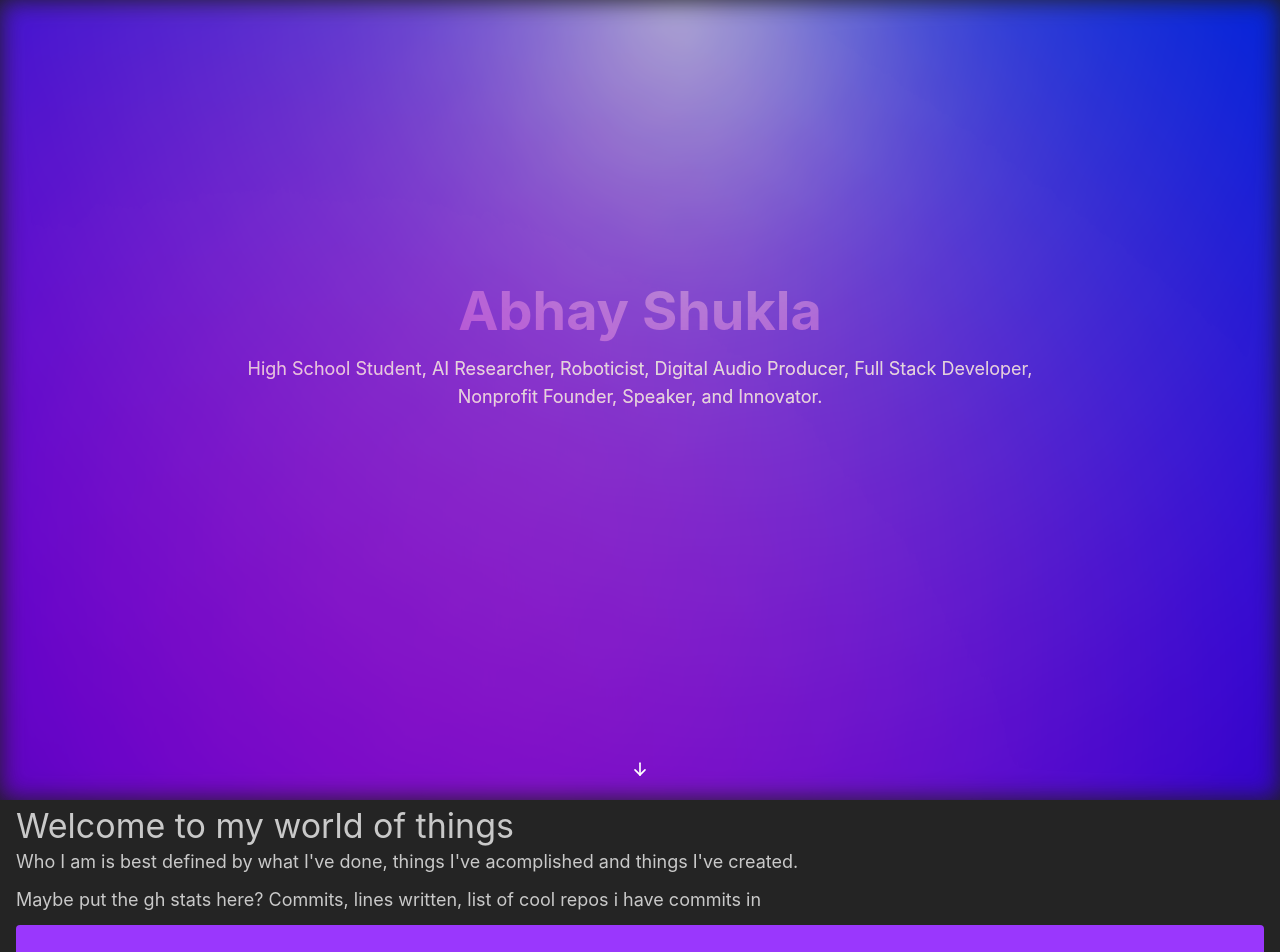
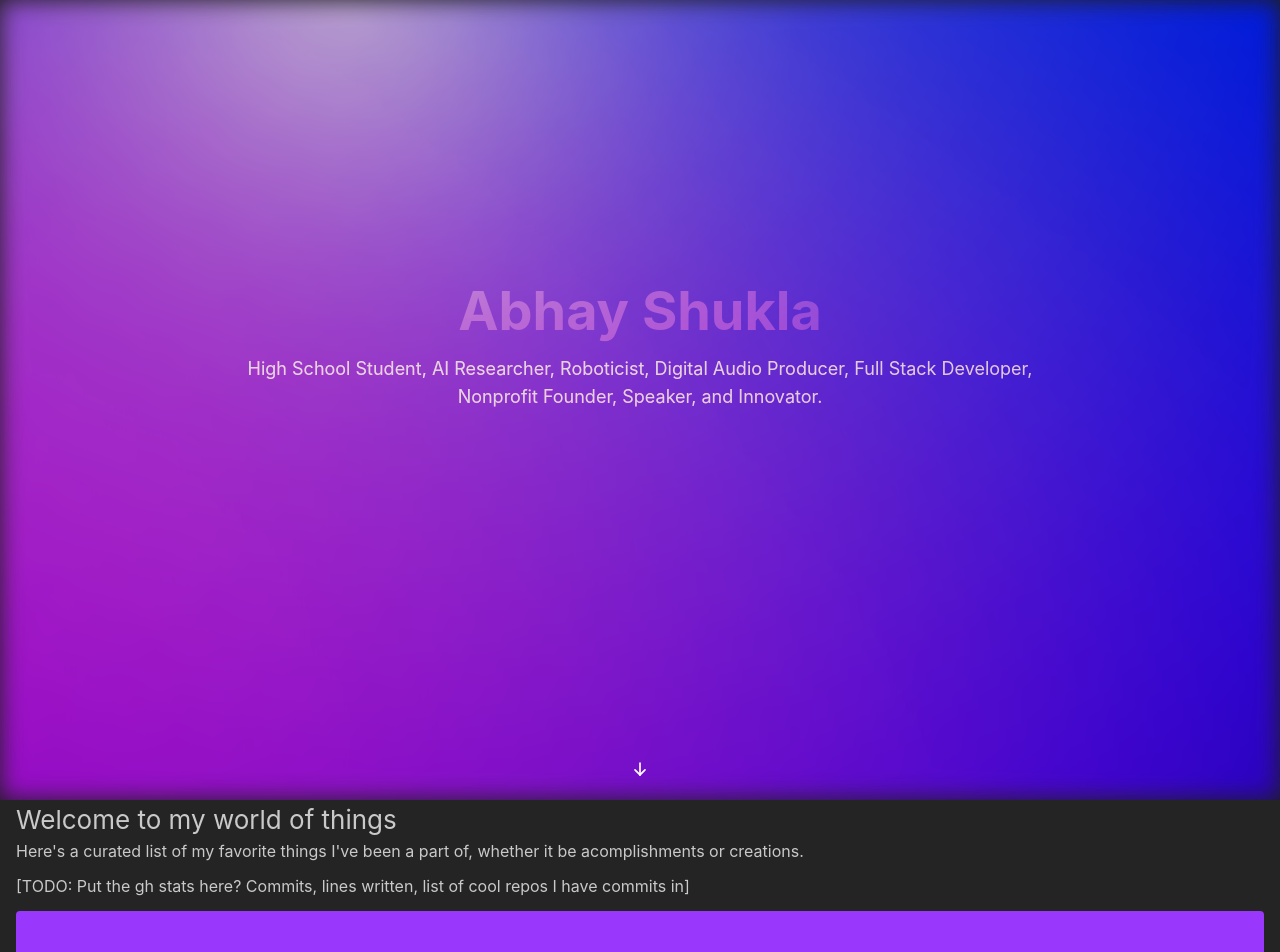
Before and after one commit to shuklabhay/shuklabhay.github.io, a React (Vite) app: page / in a window 1280 px wide. Shown: the top 952 px of the page. Built offline with nearby package versions, Linux system fonts and the light colour scheme.

Commit message:
improve all pages

```diff
--- /dev/null
+++ b/src/components/AlertPopup.tsx
@@ -0,0 +1,32 @@
+import { Alert } from "@mantine/core";
+import { useEffect, useState } from "react";
+
+export function AlertPopup() {
+  const [isVisible, setIsVisible] = useState(true);
+
+  useEffect(() => {
+    const timer = setTimeout(() => {
+      setIsVisible(false);
+    }, 5000);
+
+    return () => clearTimeout(timer);
+  }, []);
+
+  if (!isVisible) return null;
+
+  return (
+    <Alert
+      title="Limited Animation Support"
+      color="yellow"
+      style={{
+        position: "absolute",
+        top: 20,
+        right: 20,
+        zIndex: 1000,
+        maxWidth: 300,
+      }}
+    >
+      Full animation is only supported on non-Safari desktop browsers.
+    </Alert>
+  );
+}
--- a/src/components/HomeBackground.tsx
+++ b/src/components/HomeBackground.tsx
@@ -3,19 +3,30 @@ import { useEffect, useState, useRef, useCallback } from "react";
 import { useScrollContext } from "../utils/scrollContext";
 import { hexToRgb } from "../utils/theme";
 import { calculateScrollProgressOpacity } from "../utils/scrolling";
+import { AlertPopup } from "./AlertPopup";
+
+const isSmallScreen = window.matchMedia("(max-width: 767px)").matches;
 
 const gradientAngleRange = 30;
-const gradientAngle = window.matchMedia("(max-width: 767px)").matches
+const gradientAngle = isSmallScreen
   ? Math.random() < 0.5
     ? Math.random() * gradientAngleRange
     : 360 - Math.random() * gradientAngleRange
   : Math.random() * (2 * gradientAngleRange) + (180 - gradientAngleRange);
-const startX = Math.random() * window.innerWidth;
-const startY = Math.random() * window.innerHeight;
+const startX = isSmallScreen
+  ? Math.random() * window.innerWidth
+  : (Math.random() * window.innerWidth) / 2;
+const startY = isSmallScreen
+  ? Math.random() * window.innerHeight
+  : (Math.random() * window.innerHeight) / 2;
 
 const throttleDelay = 64;
 
-export function HomeBackground({ isMobile }: { isMobile: boolean }) {
+export function HomeBackground({
+  lowResourceMode,
+}: {
+  lowResourceMode: boolean;
+}) {
   // Hooks
   const { scrollInformation } = useScrollContext();
   const theme = useMantineTheme();
@@ -65,17 +76,19 @@ export function HomeBackground({ isMobile }: { isMobile: boolean }) {
     }, 16);
 
     // Control gradient/gradient animation
-    const followSpeed = 0.05;
+    const followSpeed = lowResourceMode ? 0.01 : 0.05;
     let targetX = startX;
     let targetY = startY;
 
     const handleMouseAction = throttle((event: MouseEvent) => {
+      if (!lowResourceMode) {
         targetX = event.clientX;
         targetY = event.clientY;
         lastActivePosition.current = { x: targetX, y: targetY };
         setIsMouseInactive(false);
         clearTimeout(mouseTimer.current);
         mouseTimer.current = setTimeout(() => setIsMouseInactive(true), 5000);
+      }
     }, throttleDelay);
 
     const randomlyChangePosition = () => {
@@ -83,13 +96,19 @@ export function HomeBackground({ isMobile }: { isMobile: boolean }) {
       lastUpdateTime.current = currentTime;
 
       if (
-        (isMouseInactive || isMobile) &&
+        (isMouseInactive || lowResourceMode) &&
         currentTime - lastUpdateTime.current > directionDuration.current &&
         gradientOpacity == 1
       ) {
-        targetX = Math.random() * window.innerWidth;
-        targetY = Math.random() * window.innerHeight;
-        directionDuration.current = (Math.random() * 2 + 1) * 1000;
+        targetX = isSmallScreen
+          ? Math.random() * window.innerWidth
+          : (Math.random() * window.innerWidth) / 2;
+        targetY = isSmallScreen
+          ? Math.random() * window.innerHeight
+          : (Math.random() * window.innerHeight) / 2;
+        directionDuration.current = lowResourceMode
+          ? (Math.random() * 4 + 2) * 1000
+          : (Math.random() * 2 + 1) * 1000;
       }
     };
 
@@ -101,21 +120,29 @@ export function HomeBackground({ isMobile }: { isMobile: boolean }) {
       animationRef.current = requestAnimationFrame(animateGradient);
     };
 
-    window.addEventListener("mousemove", handleMouseAction, { passive: true });
-    window.addEventListener("touchmove", handleMouseAction, { passive: true });
+    if (!lowResourceMode) {
+      window.addEventListener("mousemove", handleMouseAction, {
+        passive: true,
+      });
+      window.addEventListener("touchmove", handleMouseAction, {
+        passive: true,
+      });
+    }
     window.addEventListener("scroll", handleScroll, { passive: true });
 
     animationRef.current = requestAnimationFrame(animateGradient);
     handleScroll();
 
     return () => {
+      if (!lowResourceMode) {
         window.removeEventListener("mousemove", handleMouseAction);
         window.removeEventListener("touchmove", handleMouseAction);
+      }
       window.removeEventListener("scroll", handleScroll);
 
       if (animationRef.current) cancelAnimationFrame(animationRef.current);
     };
-  }, [isMouseInactive, throttle]);
+  }, [lowResourceMode, isMouseInactive, throttle]);
 
   // Define Gradient
   if (theme.colors.gradMain && theme.colors.main) {
@@ -158,6 +185,7 @@ export function HomeBackground({ isMobile }: { isMobile: boolean }) {
             zIndex: -1,
           }}
         />
+        {lowResourceMode && <AlertPopup />}
       </Stack>
     );
   }
--- a/src/components/Navbar.tsx
+++ b/src/components/Navbar.tsx
@@ -36,8 +36,6 @@ export function Navbar() {
     window.addEventListener("scroll", handleScroll, { passive: true });
     return () => window.removeEventListener("scroll", handleScroll);
   }, [setScrollProgress]);
-
-  console.log(scrollProgress);
 
   if (theme.colors.main) {
     return (
--- a/src/pages/Home.tsx
+++ b/src/pages/Home.tsx
@@ -25,14 +25,19 @@ export default function Home() {
   const [darkWrapperOpacity, setDarkWrapperOpacity] = useState(1);
   const [arrowInOpacity, setArrowInOpacity] = useState(0);
   const [isMobile, setIsMobile] = useState(false);
+  const [isClientAnimationSupported, setIsClientAnimationSupported] =
+    useState(false);
 
-  // Mobile checks
+  // Client checks
   const checkMobile = useCallback(() => {
     setIsMobile(window.matchMedia("(max-width: 767px)").matches);
   }, []);
 
   useEffect(() => {
     checkMobile();
+    const isSafari = /^((?!chrome|android).)*safari/i.test(navigator.userAgent);
+    setIsClientAnimationSupported(isSafari || isMobile);
+
     window.addEventListener("resize", checkMobile);
     return () => window.removeEventListener("resize", checkMobile);
   }, [checkMobile]);
@@ -83,7 +88,7 @@ export default function Home() {
             overflow: "hidden",
           }}
         >
-          <HomeBackground isMobile={isMobile} />
+          <HomeBackground lowResourceMode={isClientAnimationSupported} />
 
           <Stack
             align="center"
--- a/src/pages/Projects.tsx
+++ b/src/pages/Projects.tsx
@@ -1,21 +1,23 @@
-import { Button, Stack, Text } from "@mantine/core";
+import { Stack, Text } from "@mantine/core";
 import ProjectPopup from "../components/ProjectPopup";
 
 export default function Projects() {
   return (
     <>
       <div style={{ paddingBottom: 10 }}>
-        <Text fz="h1">Welcome to my world of things</Text>
-        <Text fz="h4" mt={-5}>
-          Who I am is best defined by what I've done, things I've acomplished
-          and things I've created.
+        <Text fz="h2" lh={1.5}>
+          Welcome to my world of things
+        </Text>
+        <Text fz="h5">
+          Here's a curated list of my favorite things I've been a part of,
+          whether it be acomplishments or creations.
         </Text>
       </div>
 
       <Stack gap={12}>
-        <Text fz="h4">
-          Maybe put the gh stats here? Commits, lines written, list of cool
-          repos i have commits in
+        <Text fz="h5">
+          [TODO: Put the gh stats here? Commits, lines written, list of cool
+          repos I have commits in]
         </Text>
         <ProjectPopup />
         <ProjectPopup />
```
Lines whose indentation alone changed are shown as unchanged.
